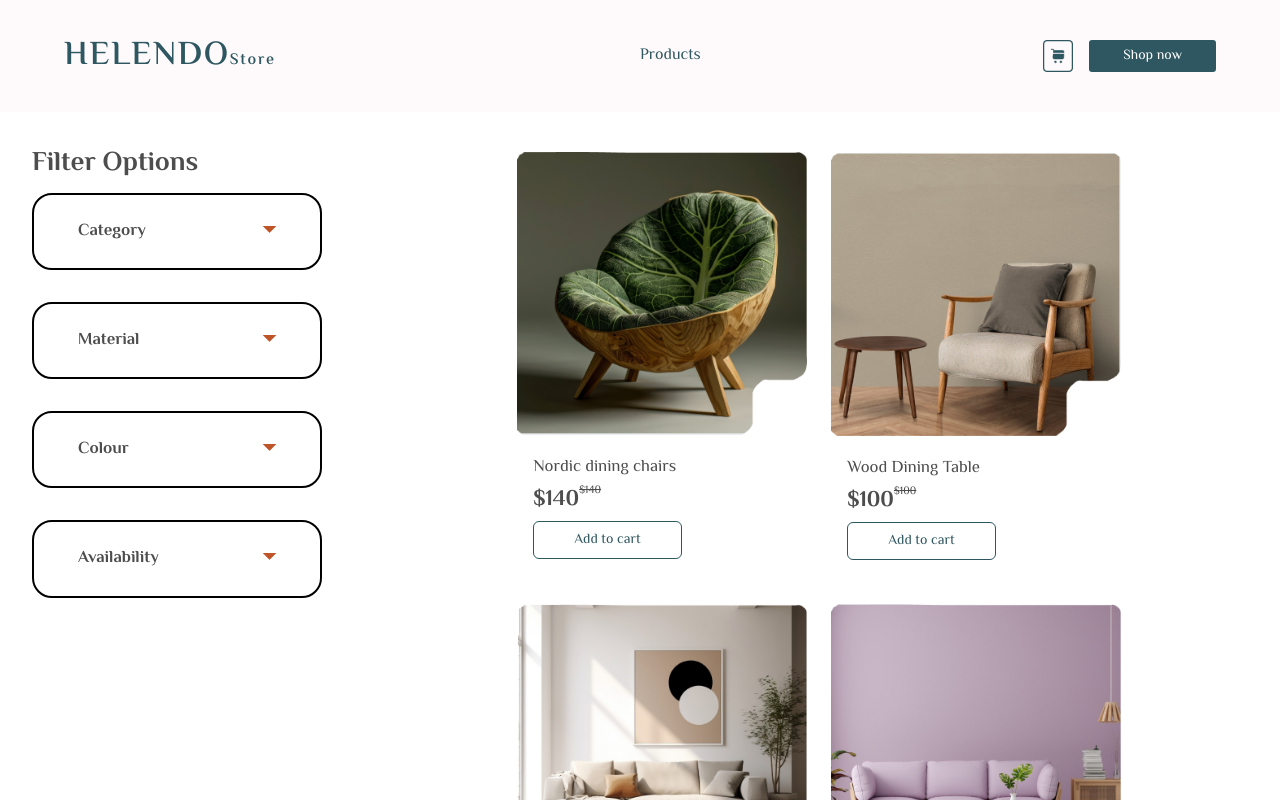
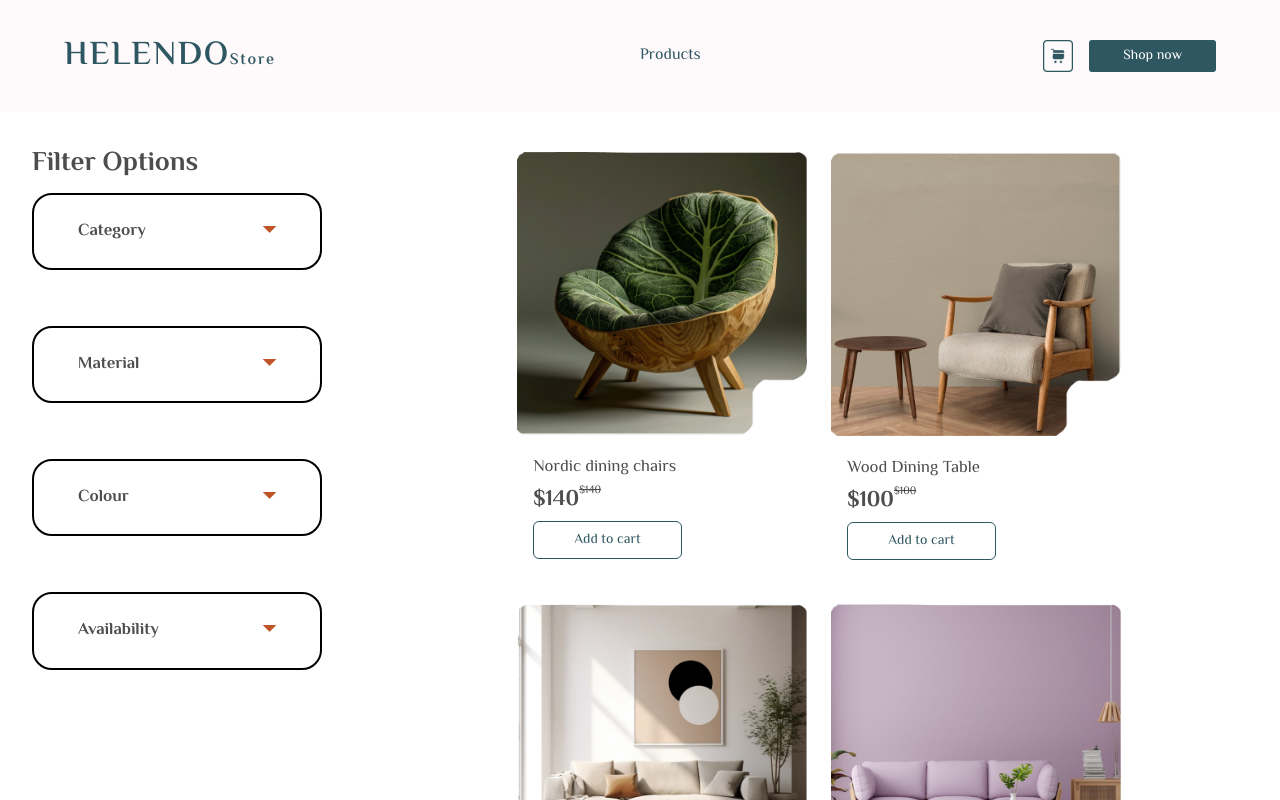
Before and after one commit to OvyEvbodi/e-commerce, a Next.js app: page /products in a window 1280 px wide. Shown: the top 800 px of the page. Built offline with nearby package versions, Linux system fonts and the light colour scheme.

Commit message:
Change filter positioning back to default

```diff
--- a/app/products/Filter.tsx
+++ b/app/products/Filter.tsx
@@ -10,9 +10,11 @@ const Filter = () => {
   const availabilityList = ["in stock", "out of stock"];
 
   return (
-    <section className="capitalize p-4 lg:max-w-[340px] relative">
+    // <section className="capitalize p-4 lg:max-w-[340px] relative">
+    <section className="capitalize p-4 lg:max-w-[340px]">
       <h2 className="font-bold mb-2 text-[1.7rem]">filter options</h2>
-      <div className="sm:flex sm:flex-wrap sm:gap-6 sm:items-start sm:absolute lg:static lg:block">
+      {/* <div className="sm:flex sm:flex-wrap sm:gap-6 sm:items-start sm:absolute lg:static lg:block"> */}
+      <div className="sm:flex sm:flex-wrap sm:gap-6 sm:items-start lg:flex-col lg:items-stretch">
         <Dropdown text="category" icon="yes" filters={categoryList} />
         <Dropdown text="material" icon="no" filters={materialList} />
         <Dropdown text="colour" icon="yes"filters={colourList}  />
```
